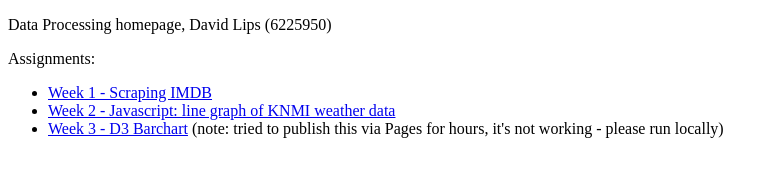
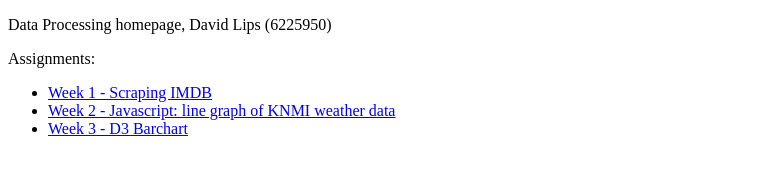
Before and after one commit to DavidLips/DataProcessing, a plain HTML site: page index.html in a window 1280 px wide. Shown: the whole page, without its empty margins (0-778 px from the left). Drawn offline with Linux system fonts and the light colour scheme.

Commit message:
updating index.html

```diff
--- a/index.html
+++ b/index.html
@@ -11,7 +11,7 @@
 			<ul>
 			  <li><a href="https://github.com/DavidLips/DataProcessing/tree/master/Homework/Week-1/Scraping">Week 1 - Scraping IMDB</a></li>
 			  <li><a href="https://github.com/DavidLips/DataProcessing/tree/master/Homework/Week-2">Week 2 - Javascript: line graph of KNMI weather data</a></li>
-			  <li><a href="Homework/Week-3/barchart.html">Week 3 - D3 Barchart</a> (note: tried to publish this via Pages for hours, it's not working - please run locally)</li>
+			  <li><a href="Homework/Week-3/barchart.html">Week 3 - D3 Barchart</a></li>
 			</ul>
 		</div>
 	</body>
```
